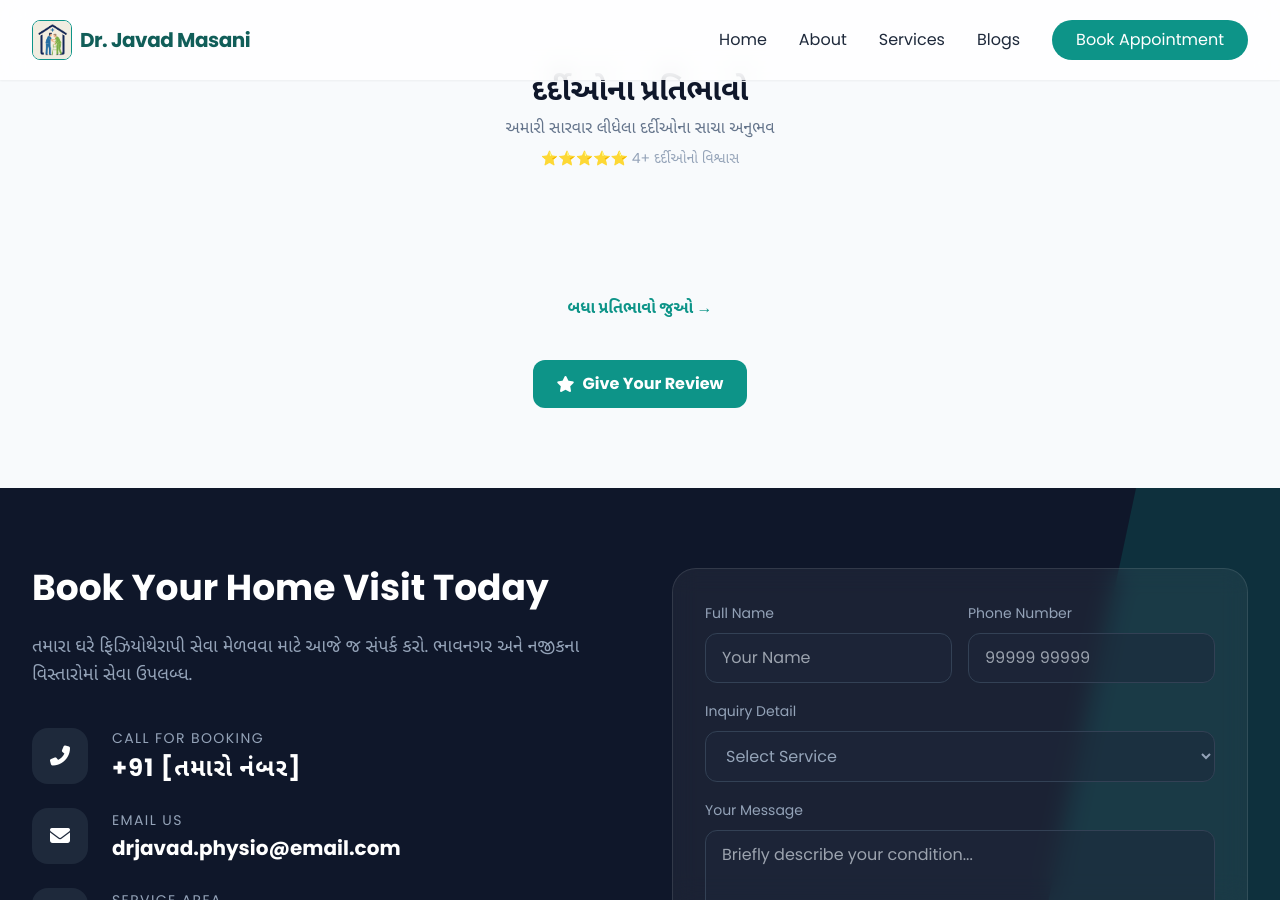
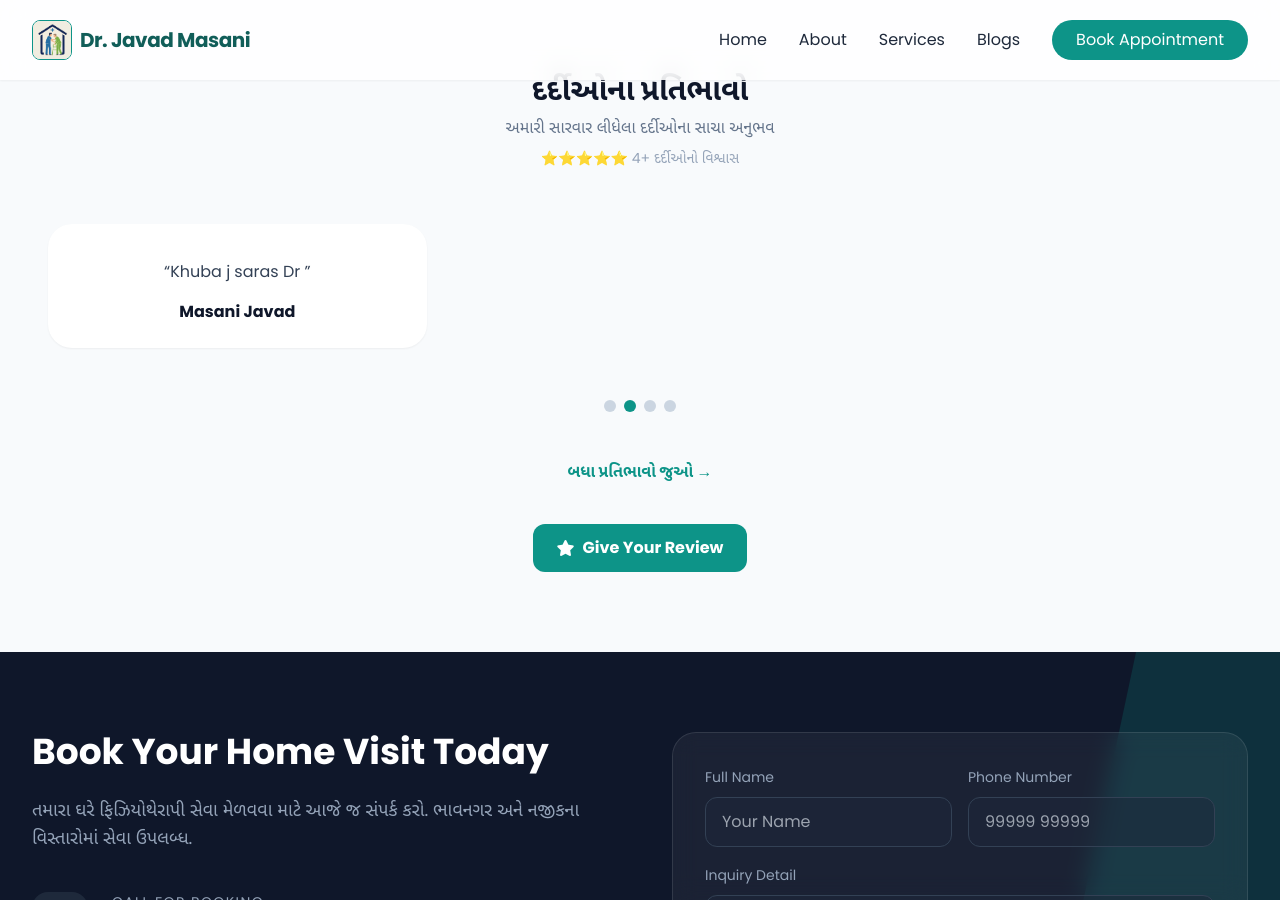
Before and after one commit to JavadMasani/Araogya, a Jekyll site: the page built from index.html, in a window 1280 px wide and 900 px high, scrolled down 4396 px. Built offline with Jekyll 4.4.1, drawn with Linux system fonts in a browser that asks for light colours; nearby versions of some CDN libraries.

Commit message:
Update index.html

```diff
--- a/index.html
+++ b/index.html
@@ -532,13 +532,13 @@
 <div class="relative overflow-hidden">
 
   <!-- SLIDER -->
-      <!-- SLIDES -->
   <div id="reviewSlider"
        class="flex transition-transform duration-700 ease-in-out">
 
     {% assign i = 0 %}
-        {% for review in approved %}
-          {% if i == 0 or i modulo 3 == 0 %}
+    {% for review in approved_reviews %}
+
+      {% if i == 0 or i | modulo: 3 == 0 %}
       <div class="min-w-full px-4">
         <div class="grid grid-cols-1 md:grid-cols-3 gap-6">
       {% endif %}
@@ -548,28 +548,32 @@
         <div class="text-yellow-400 text-lg mb-3">
           {% for s in (1..r) %}★{% endfor %}
         </div>
+
         <p class="text-slate-700 font-gujarati mb-4">
           “{{ review.content | strip_html | truncate: 160 }}”
         </p>
+
         <p class="font-bold text-slate-900">
           {{ review.name | default: "Patient" }}
         </p>
       </div>
 
       {% assign i = i | plus: 1 %}
-          {% if i modulo 3 == 0 or forloop.last %}
+
+      {% if i | modulo: 3 == 0 or forloop.last %}
         </div>
       </div>
       {% endif %}
+
     {% endfor %}
 
   </div>
 
   <!-- DOTS -->
-      <div id="reviewDots"
-           class="flex justify-center gap-2 mt-6"></div>
+  <div id="reviewDots" class="flex justify-center gap-2 mt-6"></div>
 
 </div>
+
 
 
     <!-- View All -->
```
Lines whose indentation alone changed are shown as unchanged.
